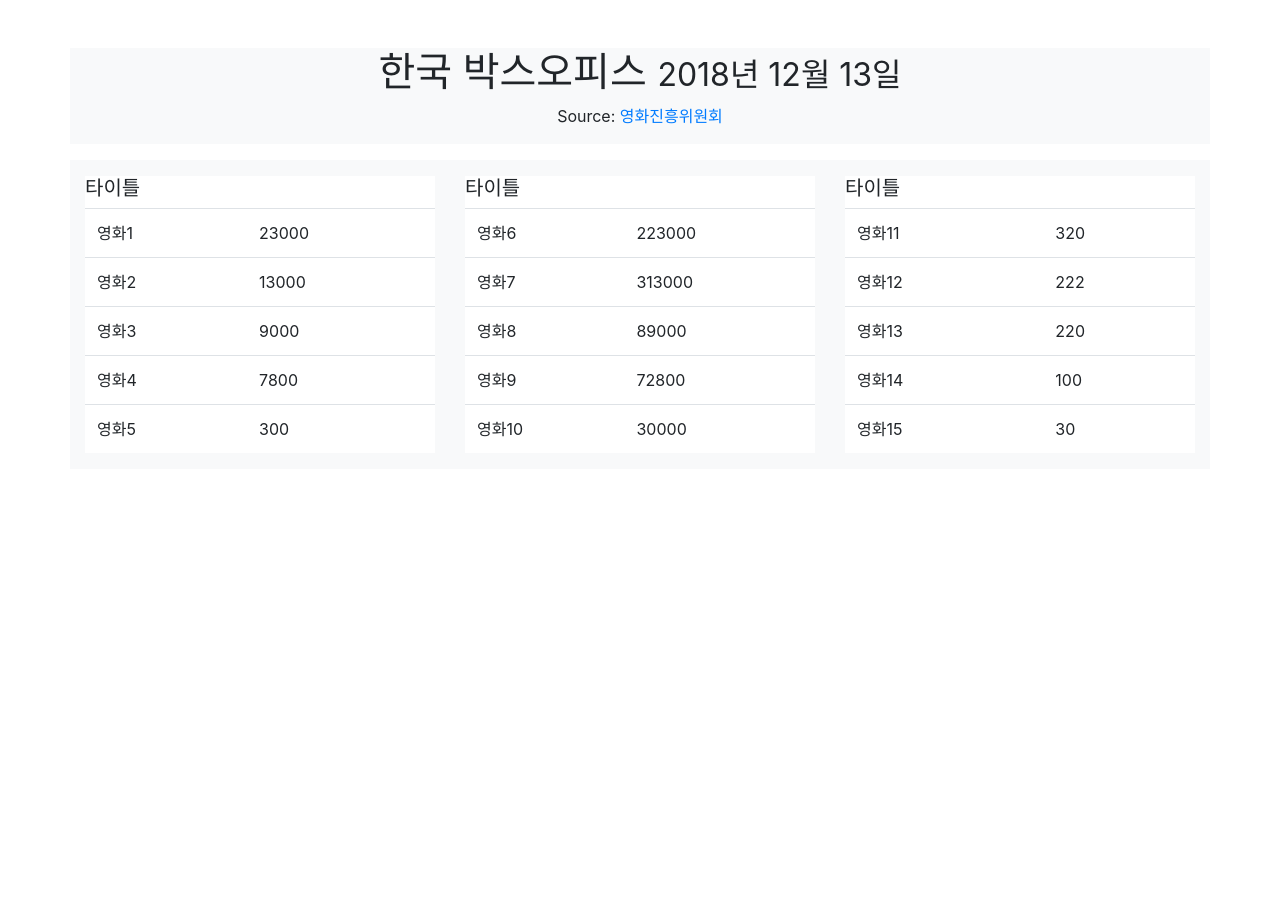
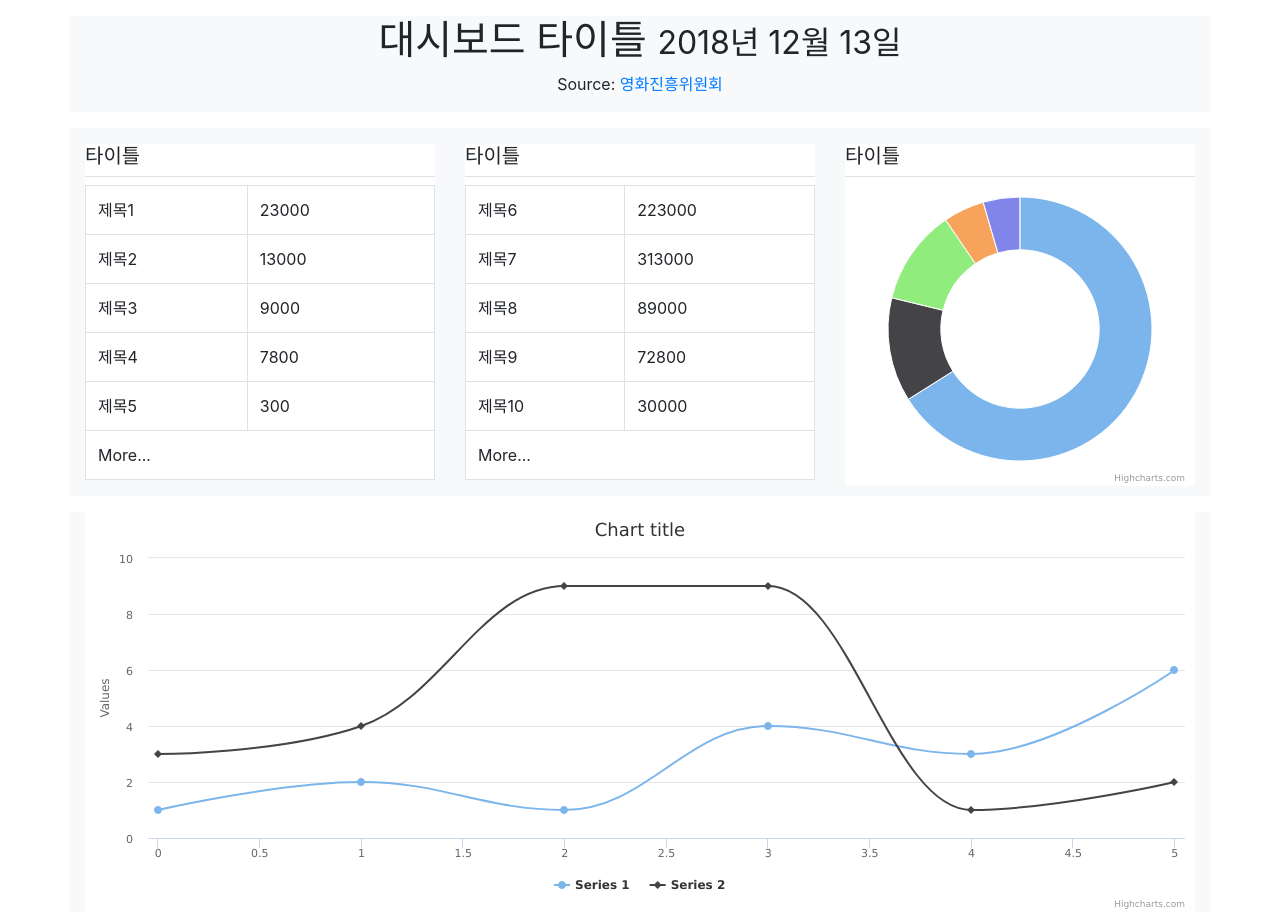
Before and after one commit to richmond00/dashboard, a React (Create React App) app: page / in a window 1280 px wide. Before the commit the page ends 800 px from the top, so only its background shows below. Built offline with nearby package versions, Linux system fonts and the light colour scheme.

Commit message:
기본틀 완성

```diff
--- a/src/App.js
+++ b/src/App.js
@@ -6,27 +6,19 @@ import Dashboard from './components/Dashboard';
 class App extends Component {
     state = {//관객수, 누적관객수, 스크린수
         dailyAudit: [
-            { id: 1, movieNm: "영화1", value: 23000 },
-            { id: 2, movieNm: "영화2", value: 13000 },
-            { id: 3, movieNm: "영화3", value: 9000 },
-            { id: 4, movieNm: "영화4", value: 7800 },
-            { id: 5, movieNm: "영화5", value: 300 },
+            { id: 1, movieNm: "제목1", value: 23000 },
+            { id: 2, movieNm: "제목2", value: 13000 },
+            { id: 3, movieNm: "제목3", value: 9000 },
+            { id: 4, movieNm: "제목4", value: 7800 },
+            { id: 5, movieNm: "제목5", value: 300 },
         ],
 
         accAudit: [
-            { id: 1, movieNm: "영화6", value: 223000 },
-            { id: 2, movieNm: "영화7", value: 313000 },
-            { id: 3, movieNm: "영화8", value: 89000 },
-            { id: 4, movieNm: "영화9", value: 72800 },
-            { id: 5, movieNm: "영화10", value: 30000 },
-        ],
-
-        screenCount: [
-            { id: 1, movieNm: "영화11", value: 320 },
-            { id: 2, movieNm: "영화12", value: 222 },
-            { id: 3, movieNm: "영화13", value: 220 },
-            { id: 4, movieNm: "영화14", value: 100 },
-            { id: 5, movieNm: "영화15", value: 30 },
+            { id: 1, movieNm: "제목6", value: 223000 },
+            { id: 2, movieNm: "제목7", value: 313000 },
+            { id: 3, movieNm: "제목8", value: 89000 },
+            { id: 4, movieNm: "제목9", value: 72800 },
+            { id: 5, movieNm: "제목10", value: 30000 },
         ],
     }
 
--- a/src/components/Dashboard.js
+++ b/src/components/Dashboard.js
@@ -1,24 +1,39 @@
 import React, { Component } from 'react';
+import './Dashboard.css';
 import Row from 'react-bootstrap/Row';
 import Col from 'react-bootstrap/Col';
 import RankTable from './RankTable';
-
+import PieChart from './PieChart';
+import WeeklyLineChart from './WeeklyLineChart';
 
 class Dashboard extends Component {
     render() {
         console.log(this.props.data);
         return (
+            <>
             <Row className="mt-3 bg-light">
                 {Object.keys(this.props.data).map((key, index) => {
                     return (
                         <Col xs={12} sm={4} md={4} key={index}>
                             <RankTable
                               tableData={this.props.data[key]}
+                              className="dashboard-widget"
                             />
                         </Col>
                     )
                 })}
+
+                <Col xs={12} sm={4} md={4}>
+                    <PieChart className="dashboard-widget" />
+                </Col>
             </Row>
+
+            <Row className="mt-3 bg-light">
+                <Col xs={12} sm={12} md={12}>
+                    <WeeklyLineChart />
+                </Col>
+            </Row>
+            </>
         )
     }
 }
--- /dev/null
+++ b/src/components/PieChart.js
@@ -0,0 +1,62 @@
+import React from 'react';
+import Highcharts from 'highcharts';
+import HighchartsReact from 'highcharts-react-official';
+
+const PieChart = () => {
+    const options = {
+        chart: {
+            type: 'pie',
+           height: 308.8
+
+        },
+
+        title: {
+            text: undefined
+        },
+
+        plotOptions: {
+            pie: {
+                innerSize: '60%',
+                dataLabels: {
+                    enabled: false
+                }
+            }
+        },
+
+        series: [{
+            data: [{
+                name: 'Chrome',
+                y: 61.41,
+            }, {
+                name: 'Internet Explorer',
+                y: 11.84
+            }, {
+                name: 'Firefox',
+                y: 10.85
+            }, {
+                name: 'Edge',
+                y: 4.67
+            }, {
+                name: 'Safari',
+                y: 4.18
+            }]
+
+        }]
+    };
+
+    return (
+        <div className="bg-white">
+            <div className="mt-3 border-bottom">
+                <h5>타이틀</h5>
+            </div>
+            <div>
+            <HighchartsReact
+              highcharts={Highcharts}
+              options={options}
+            />
+            </div>
+        </div>
+    )
+}
+
+export default PieChart;
--- a/src/components/RankTable.js
+++ b/src/components/RankTable.js
@@ -5,11 +5,11 @@ const RankTable = (props) => {
     console.log(props.tableData);
     return (
         <div className="bg-white">
-            <div className="mt-3">
+            <div className="mt-3 border-bottom">
                 <h5>타이틀</h5>
             </div>
             <div>
-                <Table className="bg-white mt-2">
+                <Table bordered size="" className="bg-white mt-2">
                     <tbody>
                         {props.tableData.map((data, index) => {
                             return (
@@ -18,11 +18,14 @@ const RankTable = (props) => {
                                     <td>{data.value}</td>
                                 </tr>
                             )
-
                         })}
+                        <tr>
+                            <td colspan="2">More...</td>
+                        </tr>
                     </tbody>
                 </Table>
             </div>
+
         </div>
     )
 
--- a/src/components/Title.js
+++ b/src/components/Title.js
@@ -16,10 +16,10 @@ class Title extends Component {
 
     render() {
         return (
-            <Row className="mt-5">
+            <Row className="mt-3">
                 <Col className="bg-light">
                     <h1 className="text-center">
-                        한국 박스오피스 {" "} <small>{this.state.date}</small>
+                        대시보드 타이틀 {" "} <small>{this.state.date}</small>
                     </h1>
                     <p className="text-center">
                         Source: <a href="https://kofic.or.kr/kofic/">영화진흥위원회</a>
--- /dev/null
+++ b/src/components/WeeklyLineChart.js
@@ -0,0 +1,33 @@
+import React from 'react';
+import Highcharts from 'highcharts';
+import HighchartsReact from 'highcharts-react-official';
+
+const WeeklyLineChart = () => {
+    const options = {
+        chart: {
+            type: 'spline'
+        },
+
+        title: {
+            texxt: 'My Chart'
+        },
+
+        series: [
+            {
+                data: [1, 2, 1, 4, 3, 6]
+            },
+            {
+                data: [3, 4, 9, 9, 1, 2]
+            }
+        ]
+    };
+
+    return (
+        <HighchartsReact
+          highcharts={Highcharts}
+          options={options}
+        />
+    )
+}
+
+export default WeeklyLineChart;
```
Also changed, not shown: src/components/Dashboard.css (added).
